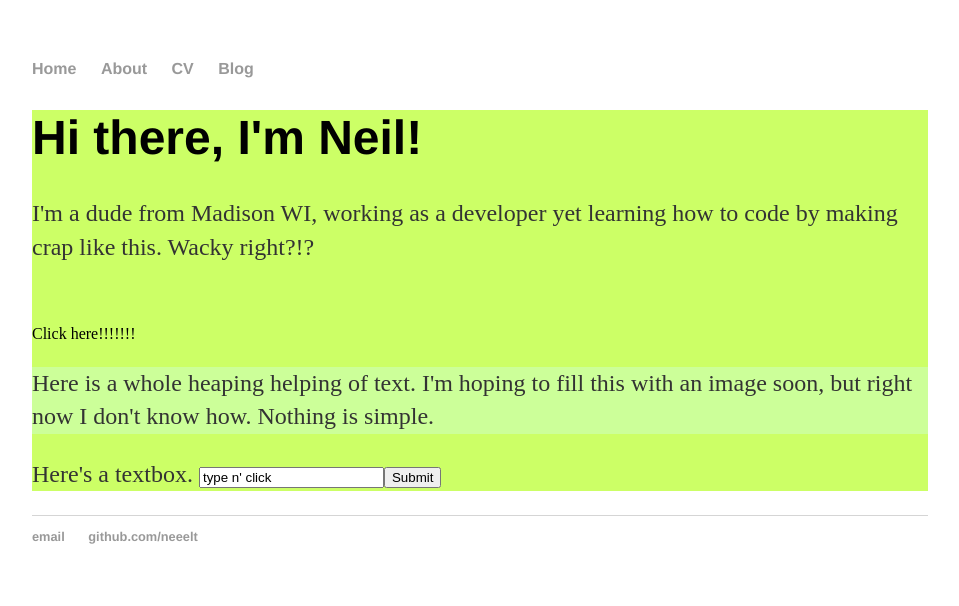
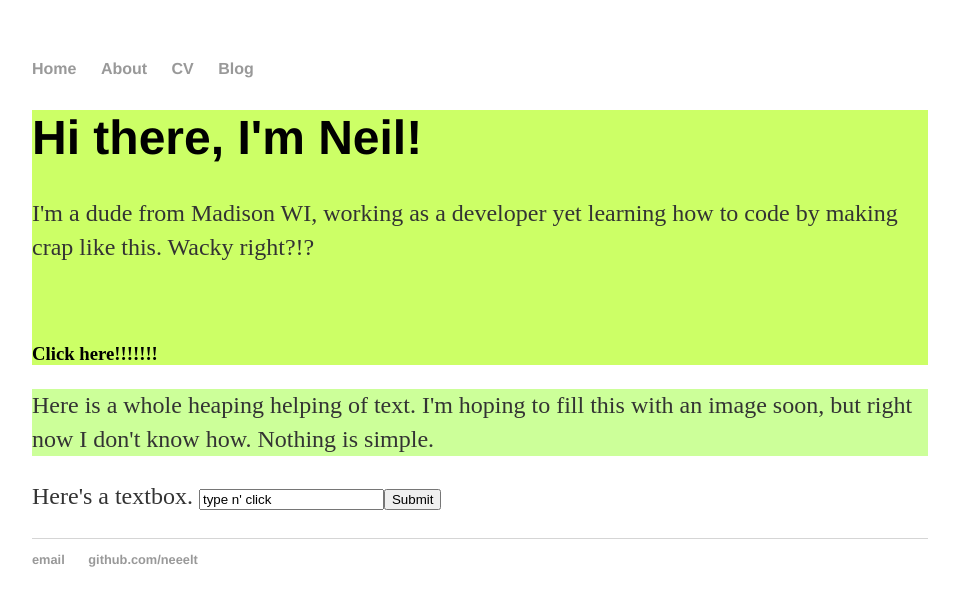
Before and after one commit to neeelt/neeelt.github.io, a Jekyll site: the page built from AboutMe.html, in a window 1280 px wide. Shown: the top 606 px of the page, without its empty margins (160-1119 px from the left). Built offline with Jekyll 4.4.1, drawn with Linux system fonts in a browser that asks for light colours; nearby versions of some CDN libraries.

```diff
--- a/AboutMe.html
+++ b/AboutMe.html
@@ -8,7 +8,7 @@ title: Rough Start...
         			<P>I'm a dude from Madison WI, working as a developer yet learning how to code by making crap like this.  Wacky right?!?</P>
 					</br>
 					</br>
-					<div id="clickme">Click here!!!!!!!</div>
+					<h3 id="clickme">Click here!!!!!!!</div>
 					<P id="book" class="one">Here is a whole heaping helping of text.  I'm hoping to fill this with an image soon, but right now I don't know how.  Nothing is simple.</P>
 				<p id="demo">Here's a textbox.  <input id="txtOne" type="text" name="txtOne" value="type n' click"><input type="submit" name="btnSubmit" text="SUBMIT"  onclick="myFunction(this, 'red')"></p>
     		</div><!-- /.blurb -->
```
